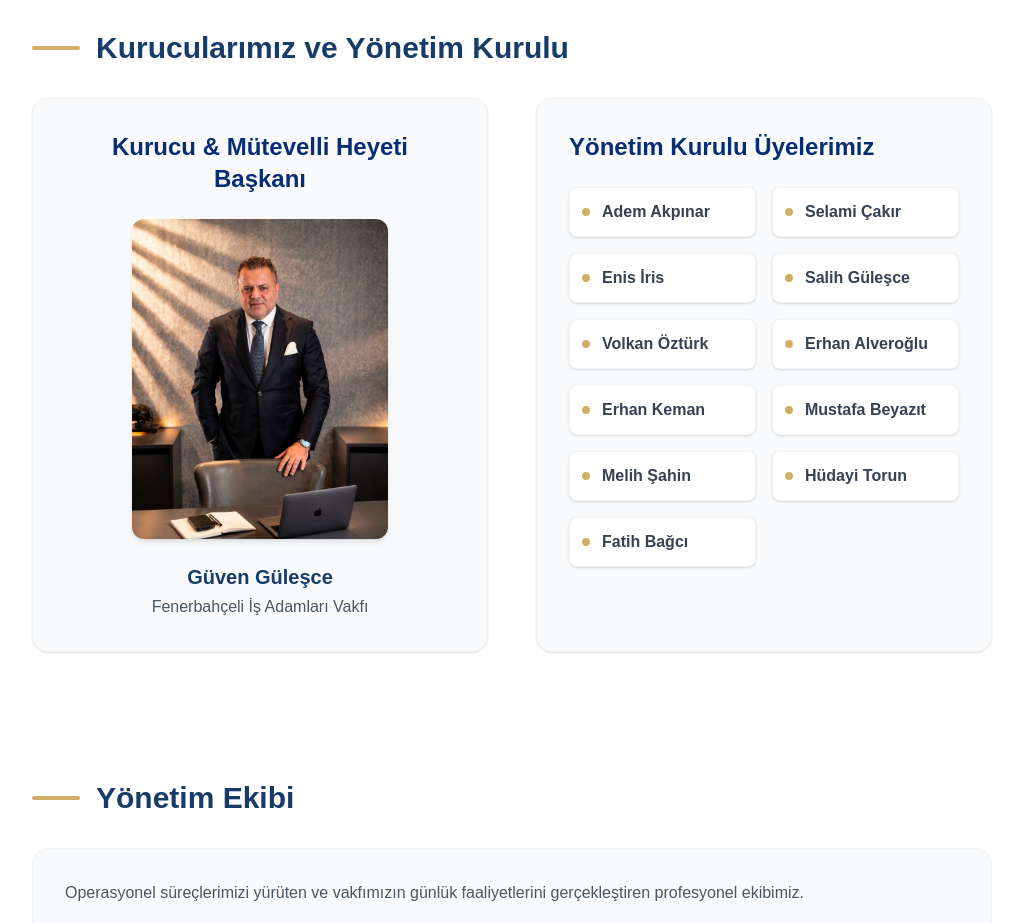
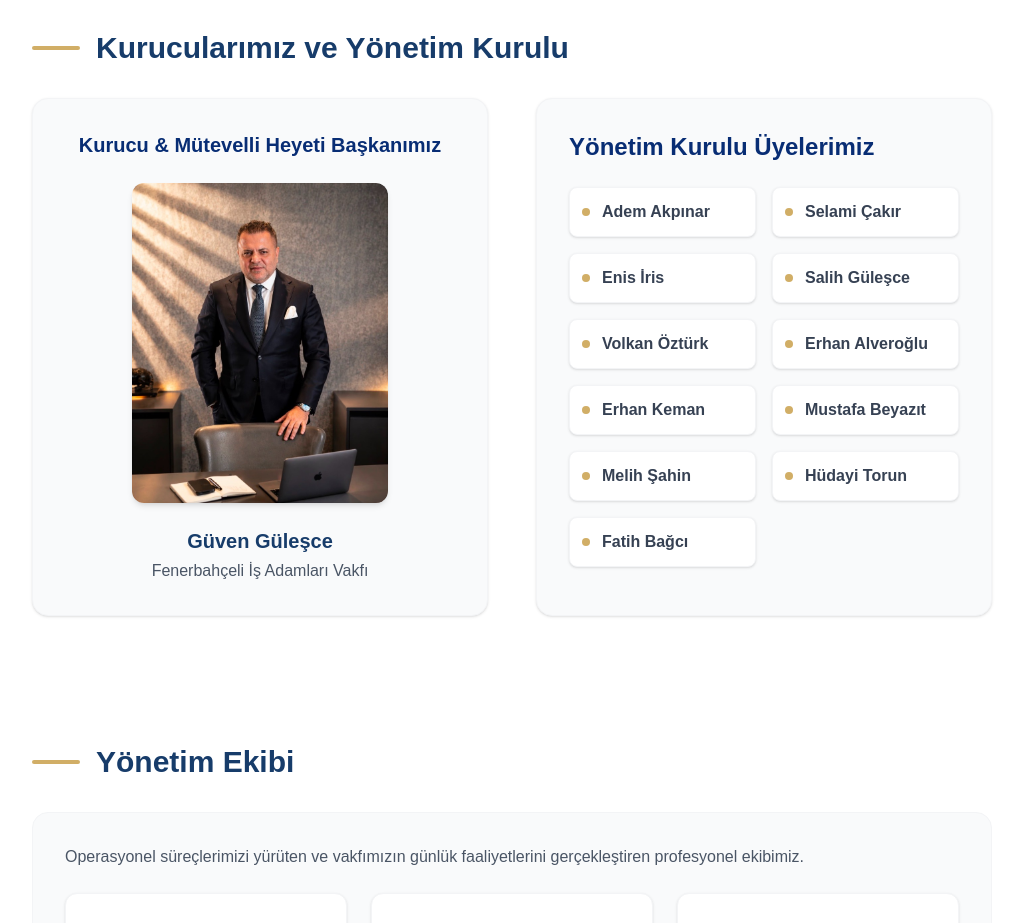
Before and after one commit to erhanayy/FBIADVakfiWeb, a Next.js app: page /kurumsal in a window 1280 px wide. Shown: the part 4380-5303 px from the top of the page, without its empty margins (128-1151 px from the left). Built offline with nearby package versions, Linux system fonts and the light colour scheme.

Commit message:
content: Update president section title

```diff
--- a/src/app/kurumsal/page.tsx
+++ b/src/app/kurumsal/page.tsx
@@ -130,7 +130,7 @@ export default function KurumsalPage() {
           <div className="grid md:grid-cols-2 gap-12">
             {/* Sol Kolon - Başkan */}
             <div className="bg-gray-50 p-8 rounded-2xl border border-gray-100 shadow-sm flex flex-col items-center text-center">
-              <h3 className="text-2xl font-semibold text-fbiad-blue mb-6">Kurucu & Mütevelli Heyeti Başkanı</h3>
+              <h3 className="text-lg lg:text-xl font-semibold text-fbiad-blue mb-6 whitespace-nowrap">Kurucu & Mütevelli Heyeti Başkanımız</h3>
               <div className="relative w-64 h-80 mb-6 rounded-xl overflow-hidden shadow-md">
                 <Image
                   src="/guven-gulesce.jpg"
```
